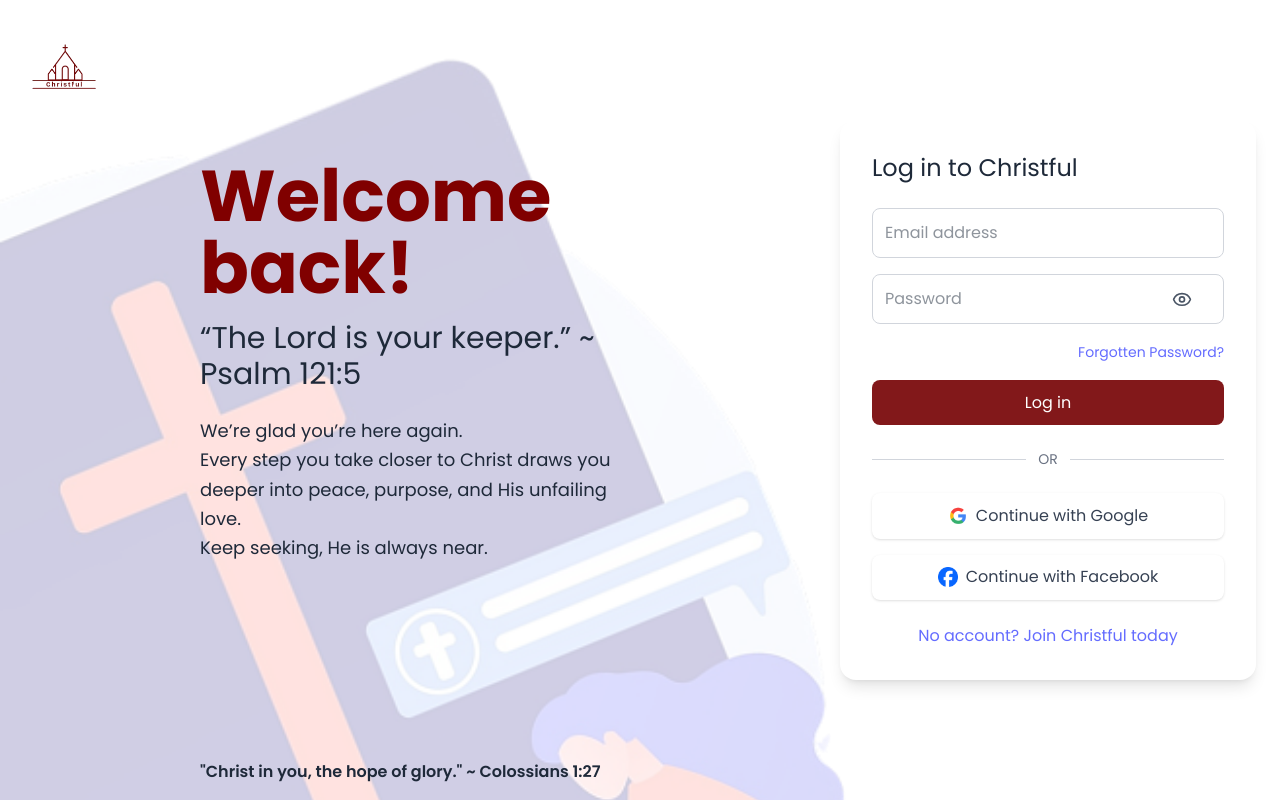
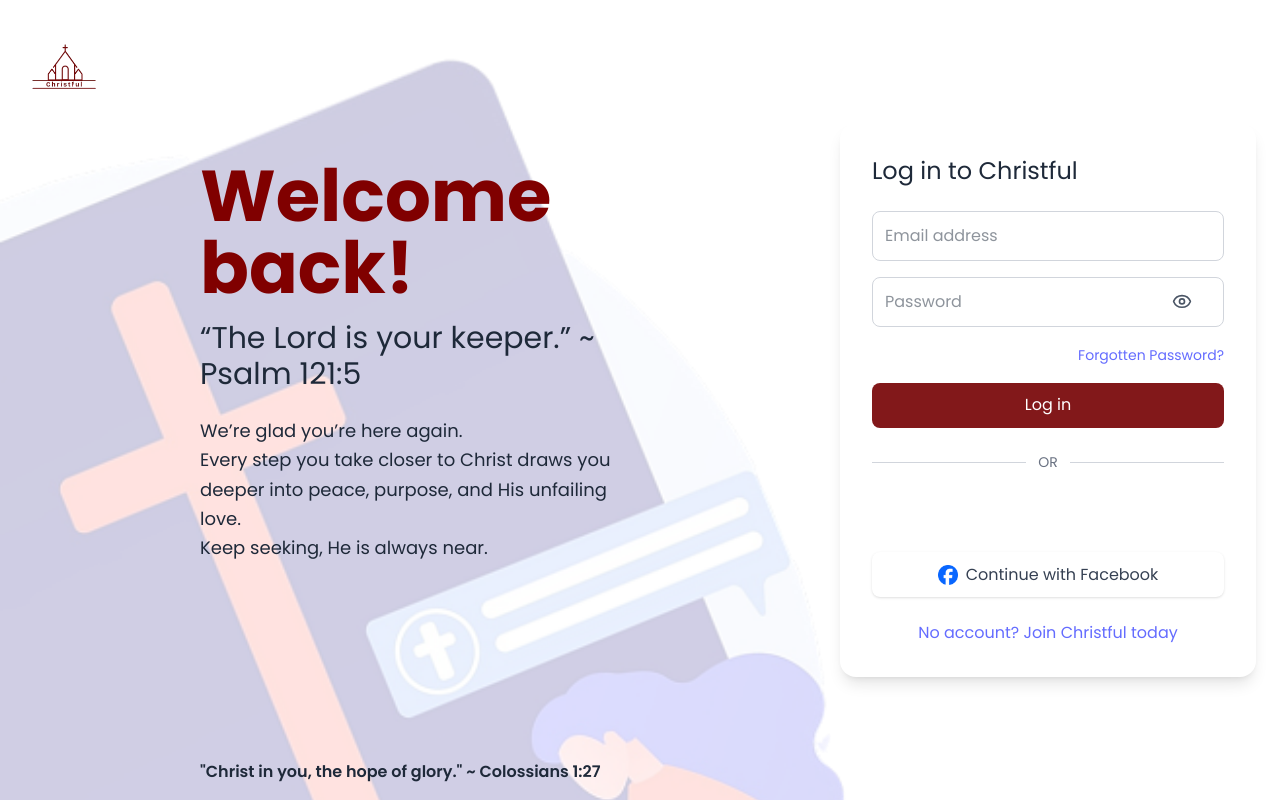
Before and after one commit to christful/christful-website, a React (Vite) app: page / in a window 1280 px wide. Built offline with nearby package versions, Linux system fonts and the light colour scheme.

Commit message:
added google o auth

```diff
--- a/package.json
+++ b/package.json
@@ -10,6 +10,7 @@
     "preview": "vite preview"
   },
   "dependencies": {
+    "@react-oauth/google": "^0.12.2",
     "@tailwindcss/vite": "^4.1.12",
     "axios": "^1.11.0",
     "lucide-react": "^0.542.0",
--- a/src/components/form/Login.tsx
+++ b/src/components/form/Login.tsx
@@ -4,7 +4,7 @@
 import { Eye, EyeOff } from "lucide-react";
 import { Link, useNavigate } from "react-router-dom";
 import { loginUser } from "../../api/authApi";
-
+import { GoogleLogin } from "@react-oauth/google";
 function Login() {
   const [formData, setFormData] = useState({
     email: "",
@@ -20,6 +20,12 @@
 
   const handleChange = (e: ChangeEvent<HTMLInputElement>) => {
     setFormData({ ...formData, [e.target.name]: e.target.value });
+  };
+
+  const handleGoogleSuccess = (credentialResponse: any) => {
+    console.log("Google Login Success:", credentialResponse);
+    // Handle your Google login logic here
+    // You can send the token to your backend
   };
 
   const handleLogin = async () => {
@@ -115,10 +121,14 @@
           <div className="flex-grow h-px bg-gray-300"></div>
         </div>
 
-          <button className="w-full flex items-center justify-center mb-4 gap-2 bg-white text-gray-700 font-medium py-3 rounded-lg shadow hover:bg-gray-100 transition">
-            <img src="/icon/google_logo.png" alt="Google" className="w-5 h-5" />
-            Continue with Google
-          </button>
+        {/* Google Login */}
+        <div className="w-full mb-4">
+          <GoogleLogin
+            onSuccess={handleGoogleSuccess}
+            onError={() => console.error("Google login failed")}
+          />
+        </div>
+
         <button className="w-full flex items-center justify-center mb-4 gap-2 bg-white text-gray-700 font-medium py-3 rounded-lg shadow hover:bg-gray-100 transition">
           <img src="/icon/facebook_logo.webp" alt="Facebook" className="w-5 h-5" />
           Continue with Facebook
--- a/src/main.tsx
+++ b/src/main.tsx
@@ -3,11 +3,14 @@
 import { BrowserRouter } from "react-router-dom";
 import "./index.css";
 import App from "./App.tsx";
+import { GoogleOAuthProvider } from "@react-oauth/google";
 
 createRoot(document.getElementById("root")!).render(
   <StrictMode>
     <BrowserRouter>
+    <GoogleOAuthProvider clientId="363990971536-b57116i98g4m56bm4vri2uqnfqa4bp4j.apps.googleusercontent.com" >
       <App />
+    </GoogleOAuthProvider>
     </BrowserRouter>
   </StrictMode>
 );
--- /dev/null
+++ b/src/utils/googleOAuth.ts
@@ -0,0 +1,12 @@
+import { Client, Account} from 'appwrite';
+
+const client = new Client();
+
+client
+    .setEndpoint('https://nyc.cloud.appwrite.io/v1')
+    .setProject('693b6e610017df14e3fb'); // Replace with your project ID
+
+const account = new Account(client);
+
+export { account, client};
+export { ID } from 'appwrite';
```
Also changed, not shown: 1 other file (tests, documents, lock files or other folders). Lines whose indentation alone changed are shown as unchanged.
